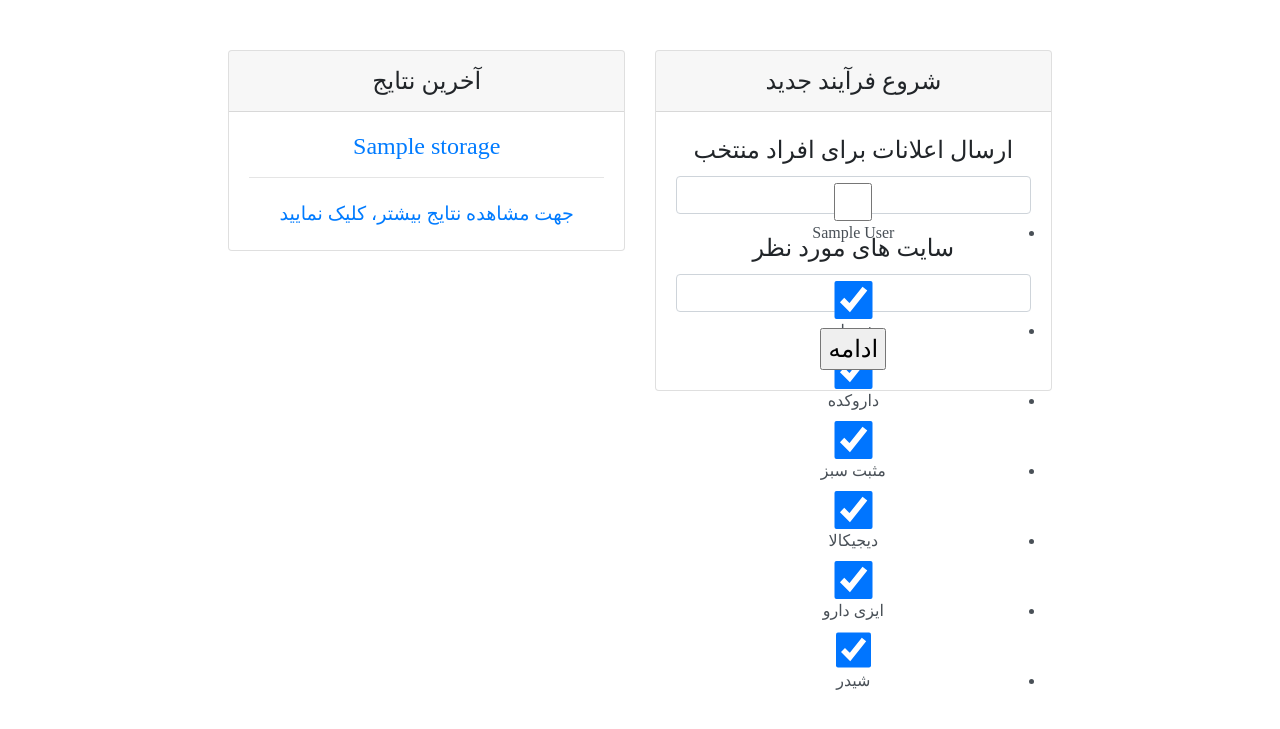
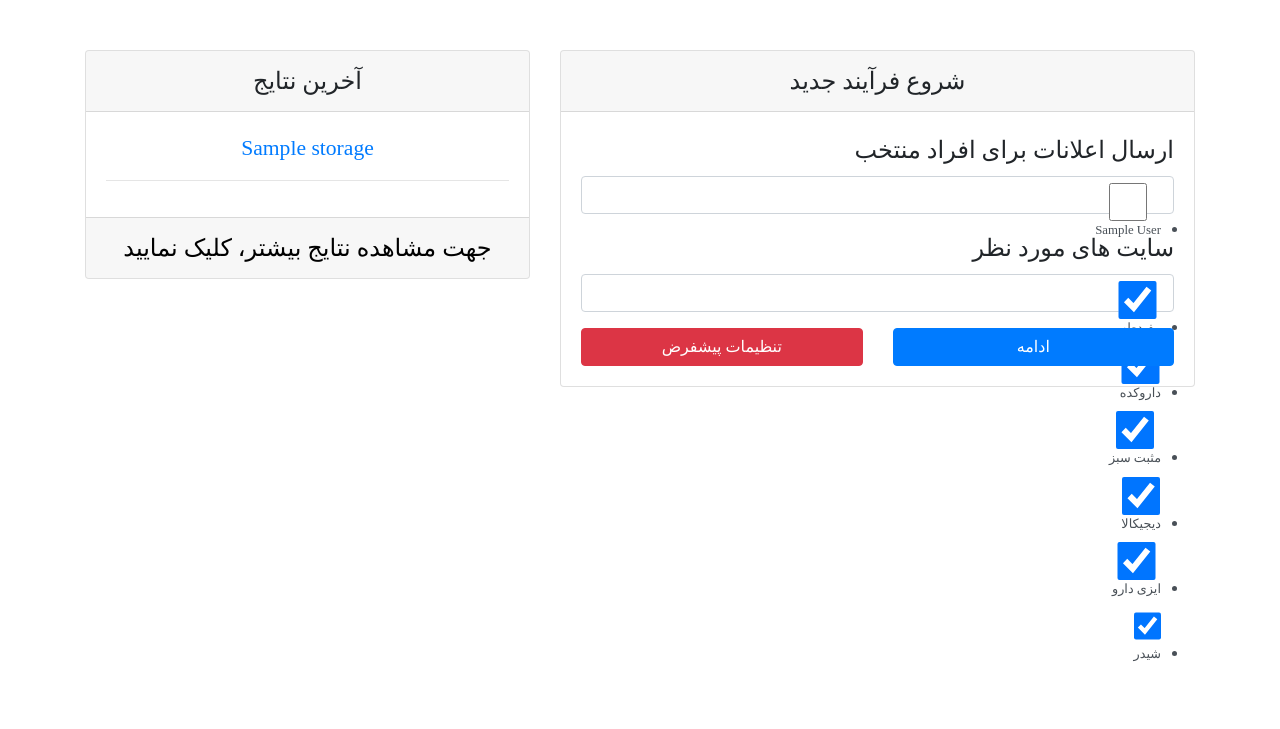
Before and after one commit to Ali1758/mofid, a Django app: page / in a window 1280 px wide. Shown: the part 56-785 px from the top of the page. Run offline with Django 3.2, Linux system fonts and the light colour scheme; a user stored in the database is signed in; tables that the repository leaves empty hold one stand-in row (values such as "Sample post"); parts of the project's set-up code (start-up, migrations or seed data) failed here and were passed over; some libraries are stand-ins or nearby versions.

Commit message:
Add new format and add some css feature

```diff
--- a/templates/index.html
+++ b/templates/index.html
@@ -3,23 +3,57 @@
 <head>
     <meta charset="UTF-8">
     <title>Mofid Crawler</title>
-    {% load static %}
     {% load bootstrap4 %}
     {% bootstrap_css %}
 
-    {#    <link rel="stylesheet" href="{% static "css/bootstrap.css" %}">#}
+    <style>
+        .container {
+            font-family: B Mitra;
+            font-size: 1.5em;
+            margin-top: 50px;
+        }
+
+        .link, .link:hover {
+            color: black;
+            text-decoration: none;
+            text-align: right;
+        }
+
+        label {
+            font-size: .8em;
+        }
+
+        .form-group > label {
+            font-size: 1em;
+            text-align: right;
+        }
+
+        .card-header, .card-footer {
+            text-align: center;
+            direction: rtl;
+        }
+
+        .result {
+            text-align: center;
+            font-size: .9em;
+        }
+
+        .starter {
+            direction: rtl;
+            text-align: right
+        }
+
+    </style>
 
 </head>
+
 <body>
-
-{#Header#}
 <div>
     {% include "Header.html" %}
 </div>
 
 {% block content %}
-    <div class="container-fluid"
-         style="direction: rtl; text-align: center; font-family: B Mitra; font-size: 1.5em ; margin-top: 50px;">
+    <div class="container">
         {% if user.is_authenticated %}
             <div class="row">
                 <div class="col-sm-12">
@@ -30,34 +64,40 @@
                     {% endif %}
                 </div>
 
-                <span class="col-md-2"></span>
-                <div class="col-sm-12 col-md-4">
+                <div class="col-sm-12 col-md-5">
+                    <div class="card">
+                        <div class="card-header">
+                            آخرین نتایج
+                        </div>
+                        <div class="card-body result">
+                            {% for item in items %}
+                                <span>
+                                    <a href="{{ item.download_link }}">{{ item.name }}</a>
+                                </span>
+                                <hr>
+                            {% endfor %}
+                        </div>
+                        <div class="card-footer">
+                            <a class="link" href="{% url "download" %}">جهت مشاهده نتایج بیشتر، کلیک نمایید</a>
+                        </div>
+                    </div>
+                </div>
+                <div class="col-sm-12 col-md-7">
                     <div class="card">
                         <div class="card-header">
                             شروع فرآیند جدید
                         </div>
-                        <div class="card-body">
+                        <div class="card-body starter">
                             <form action="" method="post">
                                 {% csrf_token %}
-                                {% bootstrap_form form %}
-                                <input type="submit" name="" value="ادامه">
+                                {% bootstrap_form form layout="horizontal" label_class="col-md-5" field_class="col-md-7" %}
+                                <div class="row">
+                                    <span class="col-sm-6"><input class="btn btn-block btn-primary" type="submit"
+                                                                  name="" value="ادامه"></span>
+                                    <span class="col-sm-6"><input class="btn btn-block btn-danger" type="reset" name=""
+                                                                  value="تنظیمات پیشفرض"></span>
+                                </div>
                             </form>
-                        </div>
-                    </div>
-                </div>
-                <div class="col-sm-12 col-md-4">
-                    <div class="card">
-                        <div class="card-header">
-                            آخرین نتایج
-                        </div>
-                        <div class="card-body">
-                            {% for item in items %}
-                                <a href="{{ item.download_link }}"><h4>{{ item.name }}</h4></a>
-                                <hr>
-                            {% endfor %}
-
-                            <a href="{% url "index" %}" style="font-size: 0.8em; text-align: right;">جهت مشاهده نتایج
-                                بیشتر، کلیک نمایید</a>
                         </div>
                     </div>
                 </div>
```
Also changed, not shown: templates/download.html (+38 -7 lines).
